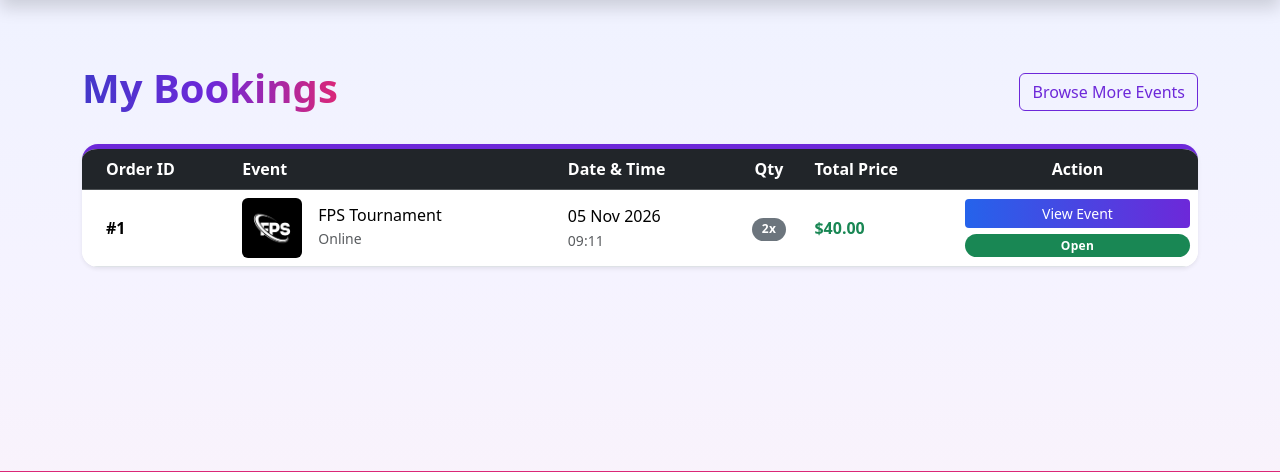
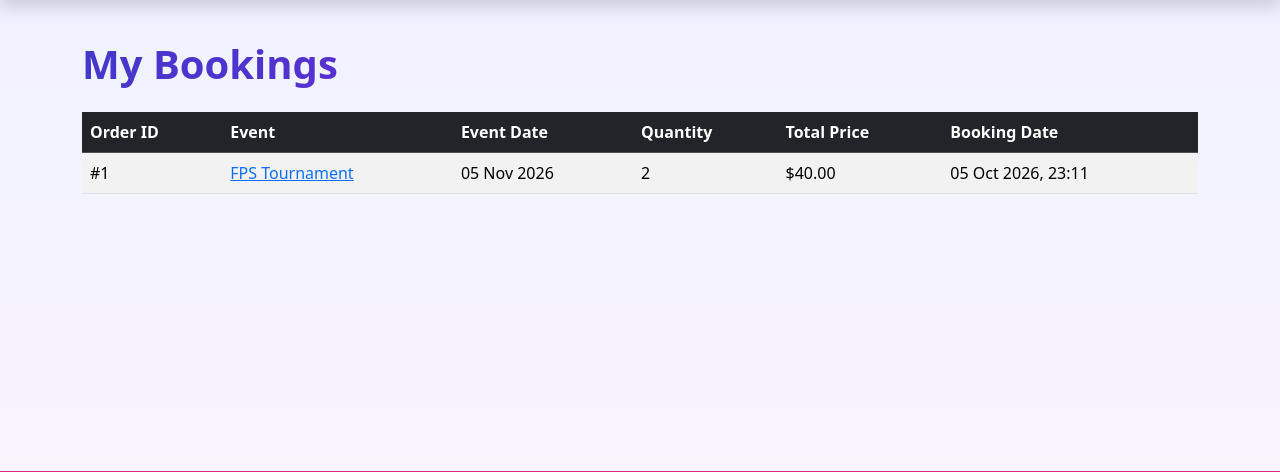
Before and after one commit to zain-111-dot/week5Iab207, a Flask app: page /history in a window 1280 px wide. Shown: the part 85-557 px from the top of the page. Run offline with Flask 3, Linux system fonts and the light colour scheme; a user stored in the database is signed in; some libraries are stand-ins or nearby versions.

Commit message:
Update history.html

```diff
--- a/Sprint 2 Assessment 2/website/templates/history.html
+++ b/Sprint 2 Assessment 2/website/templates/history.html
@@ -1,85 +1,38 @@
 {% extends "base.html" %}
-
 {% block content %}
-<div class="container mt-5">
-    <div class="d-flex justify-content-between align-items-center mb-4">
-        <h1 class="fw-bold"><i class="bi bi-ticket-perforated"></i> My Bookings</h1>
-        <a href="{{ url_for('views.index') }}" class="btn btn-outline-primary">Browse More Events</a>
-    </div>
+<div class="container mt-4">
+    <h1 class="mb-4">My Bookings</h1>
 
     {% if orders %}
-    <div class="card shadow-sm border-0">
-        <div class="card-body p-0">
     <div class="table-responsive">
-                <table class="table table-hover align-middle mb-0">
+        <table class="table table-hover table-striped align-middle">
             <thead class="table-dark">
                 <tr>
-                            <th class="ps-4">Order ID</th>
+                    <th>Order ID</th>
                     <th>Event</th>
-                            <th>Date & Time</th>
-                            <th class="text-center">Qty</th>
+                    <th>Event Date</th>
+                    <th>Quantity</th>
                     <th>Total Price</th>
-                            <th class="text-center">Action</th>
+                    <th>Booking Date</th>
                 </tr>
             </thead>
             <tbody>
                 {% for order in orders %}
                 <tr>
-                            <td class="ps-4 fw-bold">#{{ order.id }}</td>
-
-                            <!-- Event Info with Image -->
-                            <td>
-                                <div class="d-flex align-items-center">
-                                    {% if order.event.image_url %}
-                                        <img src="{{ order.event.image_url }}" alt="{{ order.event.title }}" class="rounded me-3" style="width: 60px; height: 60px; object-fit: cover;">
-                                    {% else %}
-                                        <img src="{{ url_for('static', filename='img/sample_event.jpg') }}" alt="Event" class="rounded me-3" style="width: 60px; height: 60px; object-fit: cover;">
-                                    {% endif %}
-                                    <div>
-                                        <h6 class="mb-0">{{ order.event.title }}</h6>
-                                        <small class="text-muted"><i class="bi bi-geo-alt"></i> {{ order.event.venue }}</small>
-                                    </div>
-                                </div>
-                            </td>
-
-                            <!-- Event Date & Time -->
-                            <td>
-                                <div>{{ order.event.date.strftime('%d %b %Y') }}</div>
-                                <small class="text-muted">{{ order.event.start_time.strftime('%H:%M') }}</small>
-                            </td>
-
-                            <!-- Quantity -->
-                            <td class="text-center">
-                                <span class="badge bg-secondary rounded-pill">{{ order.quantity }}x</span>
-                            </td>
-
-                            <!-- Price -->
-                            <td class="fw-bold text-success">
-                                ${{ "%.2f"|format(order.price) }}
-                            </td>
-
-                            <!-- Action Button & Status -->
-                            <td class="text-center">
-                                <a href="{{ url_for('views.event_details', event_id=order.event.id) }}" class="btn btn-sm btn-primary mb-1 w-100">View Event</a>
-                                <span class="badge {% if order.event.status == 'Open' %}bg-success{% elif order.event.status == 'Cancelled' %}bg-danger{% else %}bg-secondary{% endif %} w-100">
-                                    {{ order.event.status }}
-                                </span>
-                            </td>
+                    <td>#{{ order.id }}</td>
+                    <td><a href="{{ url_for('views.event_details', event_id=order.event.id) }}">{{ order.event.title }}</a></td>
+                    <td>{{ order.event.date.strftime('%d %b %Y') }}</td>
+                    <td>{{ order.quantity }}</td>
+                    <td>${{ "%.2f"|format(order.price) }}</td>
+                    <td>{{ order.booking_date.strftime('%d %b %Y, %H:%M') }}</td>
                 </tr>
                 {% endfor %}
             </tbody>
         </table>
     </div>
-        </div>
-    </div>
-
     {% else %}
-    <!-- Improved Empty State -->
-    <div class="text-center py-5">
-        <i class="bi bi-controller text-muted" style="font-size: 5rem;"></i>
-        <h3 class="mt-3">No bookings yet!</h3>
-        <p class="text-muted">Looks like you haven't secured your spot at any gaming events.</p>
-        <a href="{{ url_for('views.index') }}" class="btn btn-primary btn-lg mt-2">Explore Events Now</a>
+    <div class="alert alert-info">
+        You haven't made any bookings yet.
     </div>
     {% endif %}
 </div>
```
Lines whose indentation alone changed are shown as unchanged.
